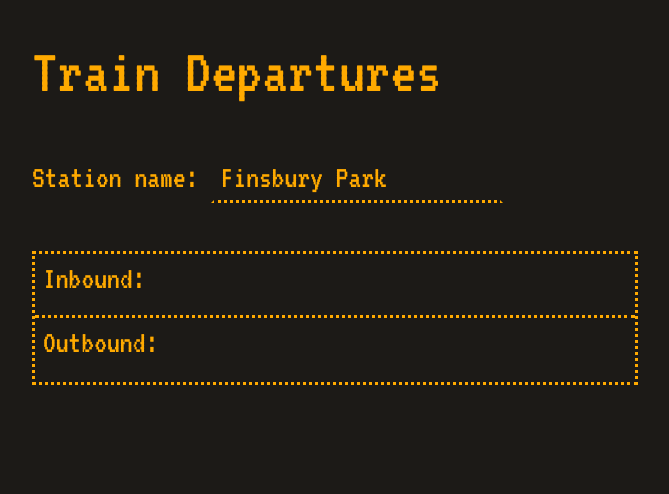
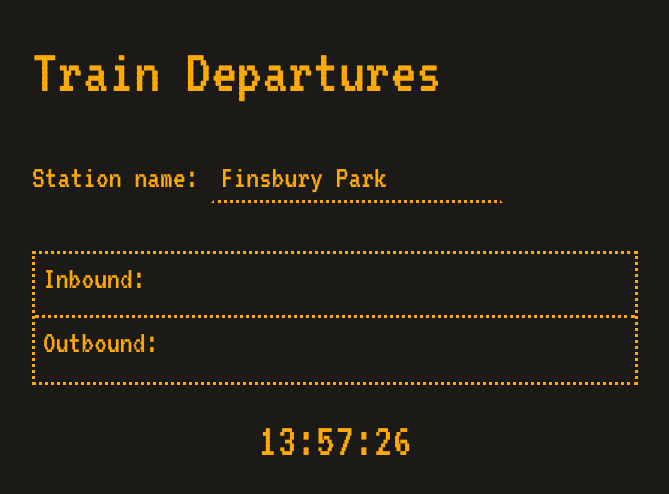
Before and after one commit to FAC-Sixteen/week5-trains, a website: page public/index.html in a window 1280 px wide. Shown: the whole page, without its empty margins (305-974 px from the left). Drawn offline with Linux system fonts and the light colour scheme; files that its build step writes are made by us from their sources; no server answers.

Commit message:
add clock

```diff
--- /dev/null
+++ b/public/clock.js
@@ -0,0 +1,10 @@
+const clockDiv = document.querySelector('.clock');
+
+const getTime = () => {
+    const currentTime = new Date();
+    const seconds = currentTime.getSeconds();
+    const minutes = currentTime.getMinutes();
+    const hours = currentTime.getHours();
+
+    clockDiv.textContent = `${hours}:${minutes}:${seconds}`
+}
--- a/public/index.html
+++ b/public/index.html
@@ -24,7 +24,9 @@
         <h2>Outbound:</h2>
       </div>
     </div>
+    <div class="clock"></div>
   </main>
+  <script src="/public/clock.js"></script>
   <script src="/public/populateDom.js"></script>
   <script src="/public/script.js"></script>
 </body>
--- a/public/populateDom.js
+++ b/public/populateDom.js
@@ -28,3 +28,6 @@ const populateDom = data => {
   data.inbound.forEach(train => appendItems(train, inboundContainer));
   data.outbound.forEach(train => appendItems(train, outboundContainer));
 };
+
+
+setInterval(getTime, 1000)
--- a/public/script.js
+++ b/public/script.js
@@ -9,4 +9,5 @@ const displayStationData = data => {
   populateDom(data);
 };
 
-window.onload = defaultStation();
+setInterval(getTime, 1000)
+defaultStation();
--- a/public/styles.css
+++ b/public/styles.css
@@ -72,6 +72,11 @@ h1 {
   grid-template-columns: auto 1fr auto;
 }
 
+.clock {
+  text-align: center;
+  font-size: 1.5em;
+}
+
 @media (min-width: 600px) {
 
   .inbound,
```
